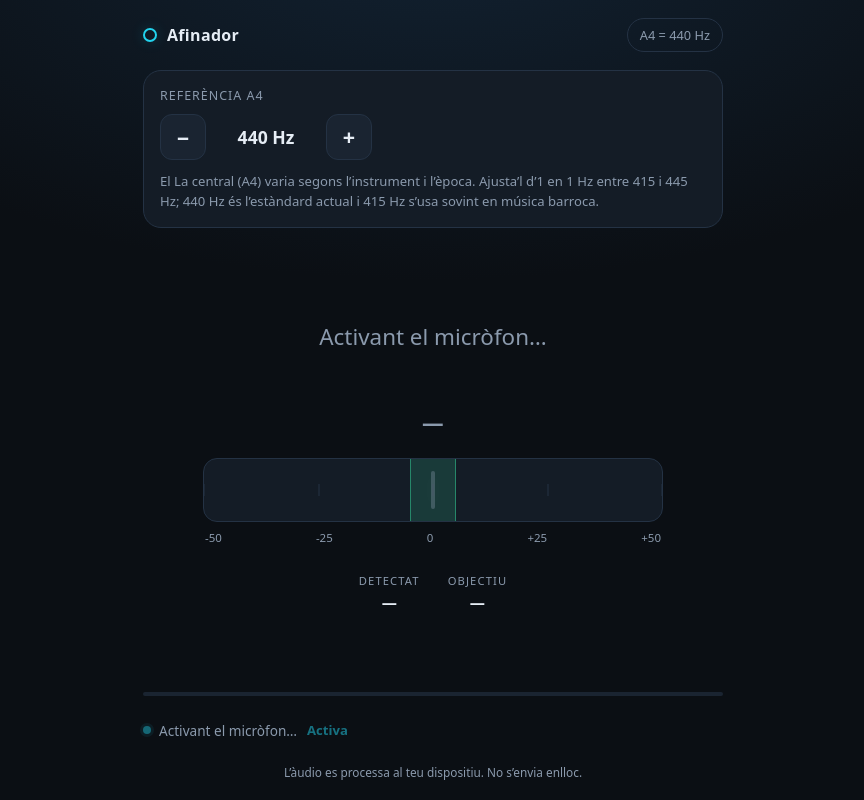
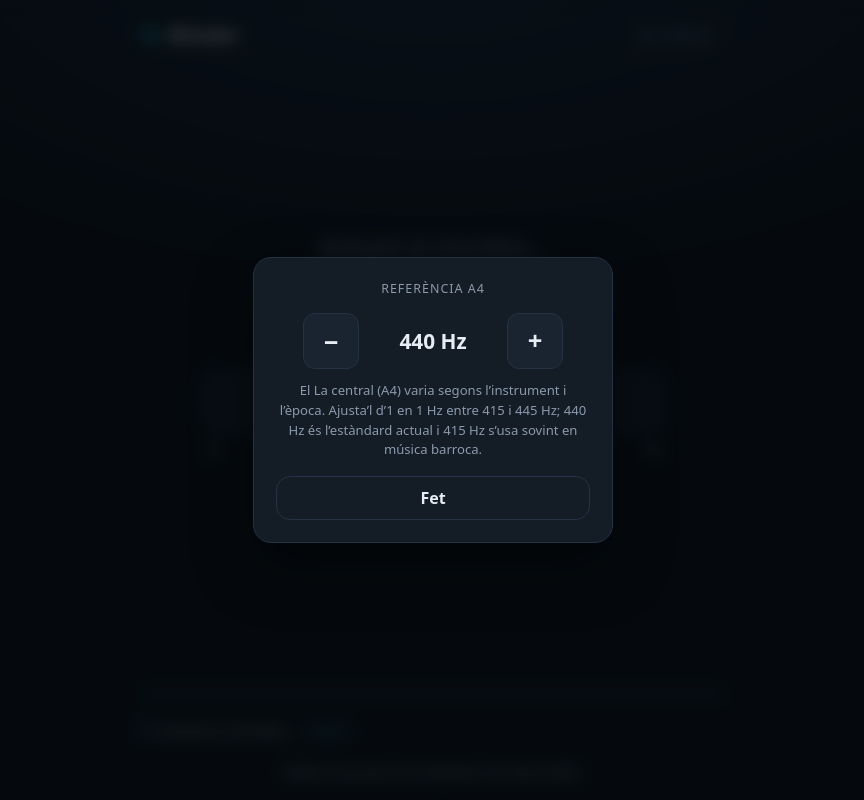
Before and after one commit to danicano77/tuner, a React (Vite) app: page / in a window 1280 px wide. Both pictures are taken after a click on the button "Configuració". Shown: the whole page, without its empty margins (207-1071 px from the left). Built offline with nearby package versions, Linux system fonts and the light colour scheme; no server answers.

Commit message:
feat: obre el modificador de referencia A4 centrat a la pantalla

```diff
--- a/src/App.tsx
+++ b/src/App.tsx
@@ -23,6 +23,8 @@ export default function App() {
   const [reference, setReference] = useState(440);
   const [showSettings, setShowSettings] = useState(false);
   const [installEvent, setInstallEvent] = useState<BeforeInstallPromptEvent | null>(null);
+  const settingsRef = useRef<HTMLElement | null>(null);
+  const settingsButtonRef = useRef<HTMLButtonElement | null>(null);
   const { status, reading, level, error, start, stop } = useTuner(reference);
 
   const listening = status === 'listening';
@@ -31,6 +33,23 @@ export default function App() {
   const changeReference = useCallback((delta: number) => {
     setReference((value) => Math.min(MAX_REFERENCE, Math.max(MIN_REFERENCE, value + delta)));
   }, []);
+
+  const closeSettings = useCallback(() => {
+    setShowSettings(false);
+    settingsButtonRef.current?.focus();
+  }, []);
+
+  useEffect(() => {
+    if (!showSettings) return;
+
+    settingsRef.current?.focus();
+    const onKeyDown = (event: KeyboardEvent) => {
+      if (event.key === 'Escape') closeSettings();
+    };
+
+    window.addEventListener('keydown', onKeyDown);
+    return () => window.removeEventListener('keydown', onKeyDown);
+  }, [closeSettings, showSettings]);
 
   // Activa el micròfon sol en carregar. Si el navegador el té suspès fins a un
   // gest, l'escoltador de `useTuner` el reprendrà al primer toc.
@@ -149,6 +168,7 @@ export default function App() {
             </button>
           )}
           <button
+            ref={settingsButtonRef}
             className="ghost"
             onClick={() => setShowSettings((value) => !value)}
             aria-expanded={showSettings}
@@ -161,7 +181,17 @@ export default function App() {
       </header>
 
       {showSettings && (
-        <section id="settings" className="settings">
+        <div className="modal-backdrop" onClick={closeSettings}>
+          <section
+            id="settings"
+            ref={settingsRef}
+            className="settings modal"
+            role="dialog"
+            aria-modal="true"
+            aria-label="Configuració"
+            tabIndex={-1}
+            onClick={(event) => event.stopPropagation()}
+          >
             <div className="settings-group">
               <label htmlFor="reference-value">Referència A4</label>
               <div className="stepper" role="group" aria-label="Referència A4">
@@ -191,7 +221,11 @@ export default function App() {
                 s’usa sovint en música barroca.
               </p>
             </div>
+            <button className="secondary modal-close" onClick={closeSettings}>
+              Fet
+            </button>
           </section>
+        </div>
       )}
 
       <main className="stage">
--- a/src/styles.css
+++ b/src/styles.css
@@ -164,6 +164,87 @@ button {
   font-size: 1.1rem;
   font-weight: 650;
   font-variant-numeric: tabular-nums;
+}
+
+/* El modificador de referència s'obre centrat a la pantalla. */
+.modal-backdrop {
+  position: fixed;
+  inset: 0;
+  z-index: 50;
+  display: flex;
+  align-items: center;
+  justify-content: center;
+  padding: 24px;
+  background: rgba(4, 8, 12, 0.68);
+  backdrop-filter: blur(8px);
+  -webkit-backdrop-filter: blur(8px);
+  animation: backdrop-in 0.15s ease-out;
+}
+
+.settings.modal {
+  width: 100%;
+  max-width: 360px;
+  padding: 22px;
+  outline: none;
+  box-shadow: 0 24px 60px rgba(0, 0, 0, 0.45);
+  animation: modal-in 0.18s ease-out;
+}
+
+.settings.modal .settings-group > label {
+  text-align: center;
+  margin-bottom: 16px;
+}
+
+.settings.modal .stepper {
+  justify-content: center;
+}
+
+.settings.modal .stepper-button {
+  width: 56px;
+  height: 56px;
+  font-size: 1.6rem;
+}
+
+.settings.modal .stepper-value {
+  min-width: 128px;
+  font-size: 1.3rem;
+}
+
+.settings.modal .hint {
+  text-align: center;
+}
+
+.modal-close {
+  width: 100%;
+  margin-top: 16px;
+  background: var(--panel-2);
+}
+
+@keyframes backdrop-in {
+  from {
+    opacity: 0;
+  }
+  to {
+    opacity: 1;
+  }
+}
+
+@keyframes modal-in {
+  from {
+    opacity: 0;
+  }
+  to {
+    opacity: 1;
+  }
+}
+
+@media (prefers-reduced-motion: reduce) {
+  .modal-backdrop,
+  .settings.modal,
+  .mic-status.on .mic-dot,
+  .mic-status.starting .mic-dot {
+    animation: none;
+  }
 }
 
 .hint {
```
Lines whose indentation alone changed are shown as unchanged.
